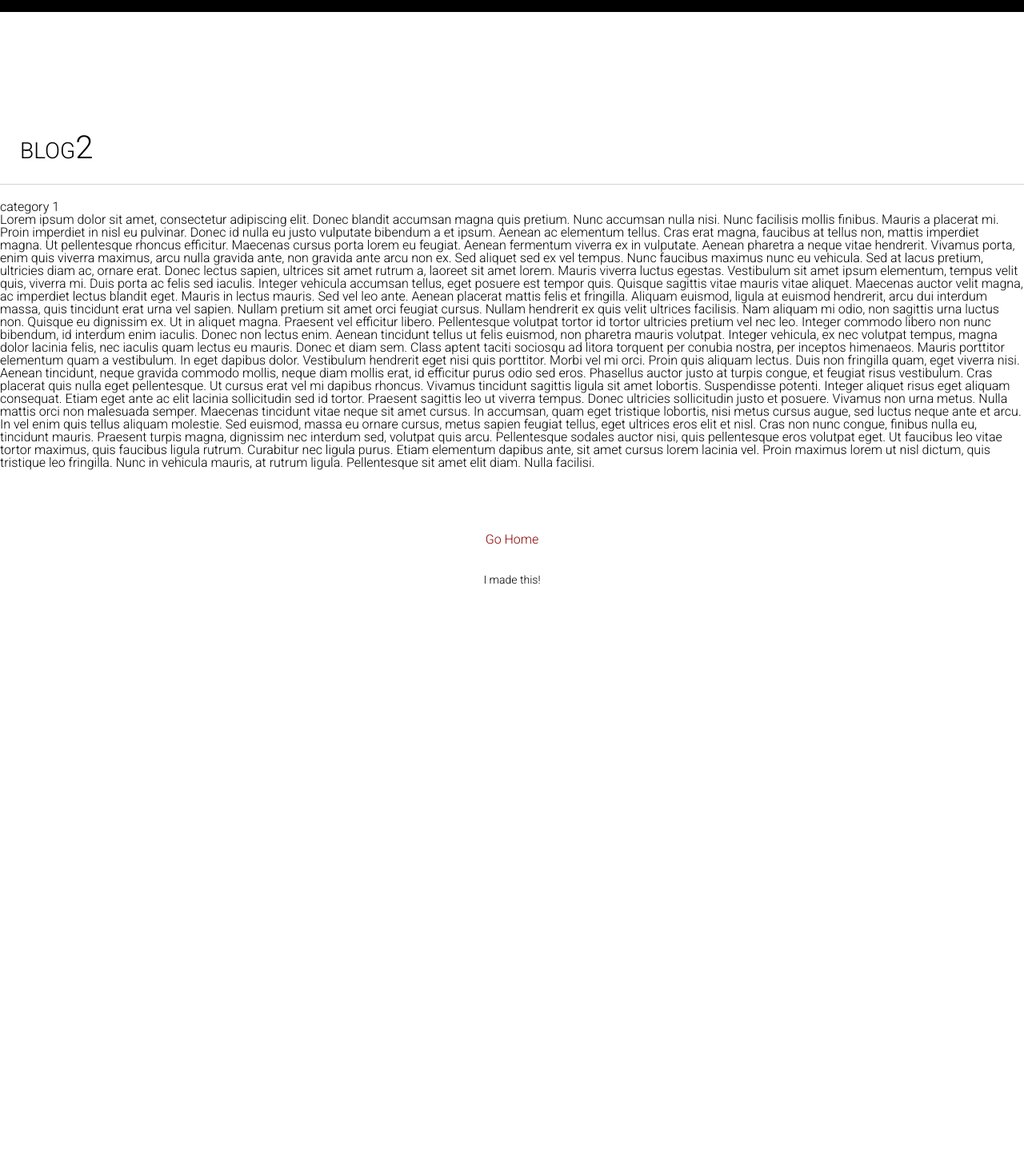
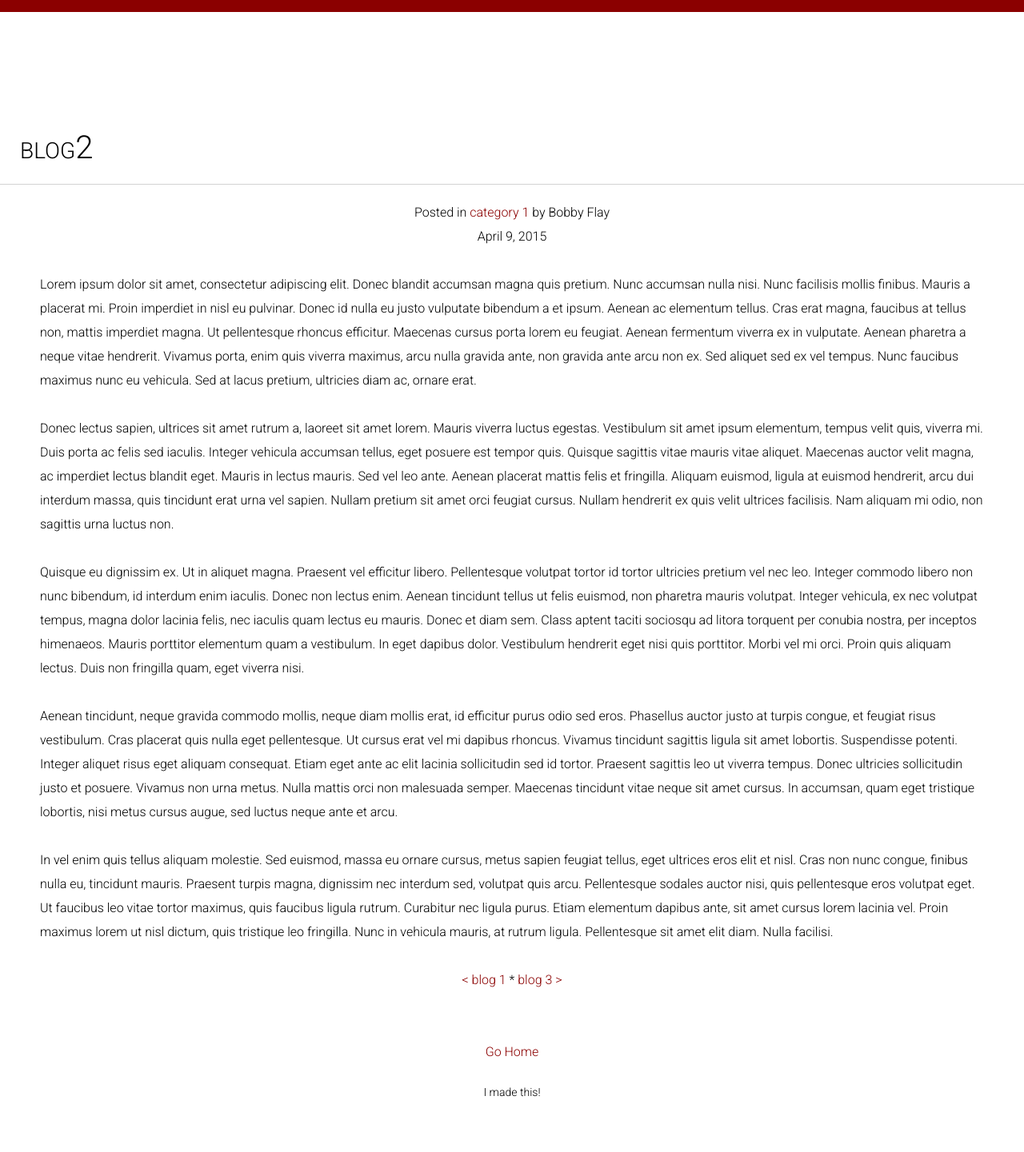
Before and after one commit to amorypeng/python, a Django app: a page that uses python/mysite/blog/templates/blog/view_post.html in a window 1280 px wide. Shown: the whole page at 80% size. Before the commit the page ends 731 px from the top, so only its background shows below. Run offline with Django 3.2, Linux system fonts and the light colour scheme; data comes from the database, SQL or seed files in the repository; both versions use the stored data as it was after the commit.

Commit message:
updated Post pages
>added previous and next functionality
>add extra links

things to do:
-pagination on index page
-touch up category page
-comment section and search function

```diff
--- a/python/mysite/blog/admin.py
+++ b/python/mysite/blog/admin.py
@@ -3,7 +3,7 @@ from .models import Blog, Category
 # Register your models here.
 
 class BlogAdmin(admin.ModelAdmin):
-	readonly_fields = ('posted', )
+	readonly_fields = ('posted', 'id')
 	prepopulated_fields = {'slug': ('title',)}
 
 class CategoryAdmin(admin.ModelAdmin):
--- a/python/mysite/blog/static/blog/style.css
+++ b/python/mysite/blog/static/blog/style.css
@@ -19,6 +19,7 @@ body{
 .HolyGrail footer,
 .HolyGrail header {
 	flex: none;
+	text-align: center;
 }
 
 .HolyGrail-body {
@@ -28,7 +29,7 @@ body{
 }
 
 .HolyGrail-content {
-	flex: 1;
+	flex: 4;
 }
 
 .HolyGrail-nav, .HolyGrail-ads {
@@ -36,20 +37,24 @@ body{
 }
 
 .HolyGrail-nav {
-	order: 0;
+	order: 2;
 }
 
 .HolyGrail-ads{
 	order: 5;
 }
 
-@media (min-width: 600px)  {
+@media (min-width: 650px)  {
 	.HolyGrail-body {
 		flex-direction: row;
 		flex: 1;
 	}
+	.HolyGrail header {
+		text-align: left;
+	}
 	.HolyGrail-content {
 		flex: 1;
+		order: 3;
 	}
 
 	.HolyGrail-nav, .HolyGrail-ads {
@@ -62,7 +67,7 @@ header {
 	padding-top: 150px;
 	padding-bottom: 25px;
 	padding-left: 25px;
-	border-top: 15px solid black;
+	border-top: 15px solid darkred;
 	border-bottom: 1px solid #d3d3d3;
 	font-variant: small-caps;
 }
@@ -105,6 +110,24 @@ footer {
 	text-align: center;
 }
 
+/** view post css **/
+
+.post-body {
+	display: block;
+	width: 100%;
+	line-height: 30px;
+	padding:0 50px;
+}
+.align-center{
+	text-align: center;
+}
+
+.post-navigation {
+	display: block;
+	text-align: center;
+}
+
+
 h1 {
 	font-size: 40px;
 }
--- a/python/mysite/blog/templates/blog/index.html
+++ b/python/mysite/blog/templates/blog/index.html
@@ -22,7 +22,7 @@
 		<div class="post">
 			<h3><a href="view/{{ post.slug }}">{{ post.title|capfirst }}</a></h3>
 			<br />
-			{{ post.body|linebreaksbr|slice:":500" }}...
+			{{ post.body|linebreaksbr|truncatewords:50 }}
 			<a href="view/{{ post.slug }}">continue</a>
 			<br /><br />
 			<h6>Written {{ post.posted }} by {{ post.author }}</h6>
--- a/python/mysite/blog/templates/blog/view_post.html
+++ b/python/mysite/blog/templates/blog/view_post.html
@@ -3,7 +3,27 @@
 {% block title %}{{ post.title }}{% endblock %}
 
 {% block content %}
-	{{ post.category }}
+	<div class="post-body">
+	<div class="align-center">
+		Posted in <a href="{% url 'blog:view_blog_category' post.category.slug %}">{{ post.category }}</a> by {{ post.author }}
+		<br />
+		{{ post.posted }}
+		<br />
+		<br />
+	</div>
+		{{ post.body|linebreaksbr }}
 	<br />
-	{{ post.body }}
+	<br />
+		<div class="post-navigation">
+		{% if previous_post %}
+			<a href="{% url 'blog:view_blog_post' previous_post.slug %}">< {{ previous_post.title }}</a>
+		{% endif %}
+		{% if previous_post and next_post %}
+			*
+		{% endif %}
+		{% if next_post %}
+			<a href="{% url 'blog:view_blog_post' next_post.slug %}">{{ next_post.title }} ></a>
+		{% endif %}
+		</div>
+	</div>
 {% endblock %}
--- a/python/mysite/blog/views.py
+++ b/python/mysite/blog/views.py
@@ -1,19 +1,34 @@
 from django.shortcuts import render_to_response, get_object_or_404, render
+from django.core.paginator import Paginator, InvalidPage, EmptyPage
 from django.core.urlresolvers import reverse
+from django.core.exceptions import ObjectDoesNotExist
+
 from .models import Blog, Category
 
 # Create your views here.
 def index(request):
-	categories = Category.objects.all()
-	posts = Blog.objects.all()[:5]
+	categories = Category.objects.all().order_by('title')
+	posts = Blog.objects.all()[:5:-1]
 	context = {'categories': categories, 'posts':posts, }
 	return render_to_response('blog/index.html', context)
 
 
 def view_post(request, slug):
-	return render_to_response('blog/view_post.html', {
-		'post': get_object_or_404(Blog, slug=slug)
-	})
+	post = get_object_or_404(Blog, slug=slug)
+	try:
+		previous_post = Blog.get_previous_by_posted(post)
+	except ObjectDoesNotExist:
+		previous_post = None
+	try:
+		next_post = Blog.get_next_by_posted(post)
+	except ObjectDoesNotExist:
+		next_post = None
+	context = {
+		'post':post,
+		'previous_post':previous_post,
+		'next_post':next_post,
+	}
+	return render_to_response('blog/view_post.html', context)
 
 def view_category(request, slug):
 	category = get_object_or_404(Category, slug=slug)
```
Also changed, not shown: python/mysite/db.sqlite3.
